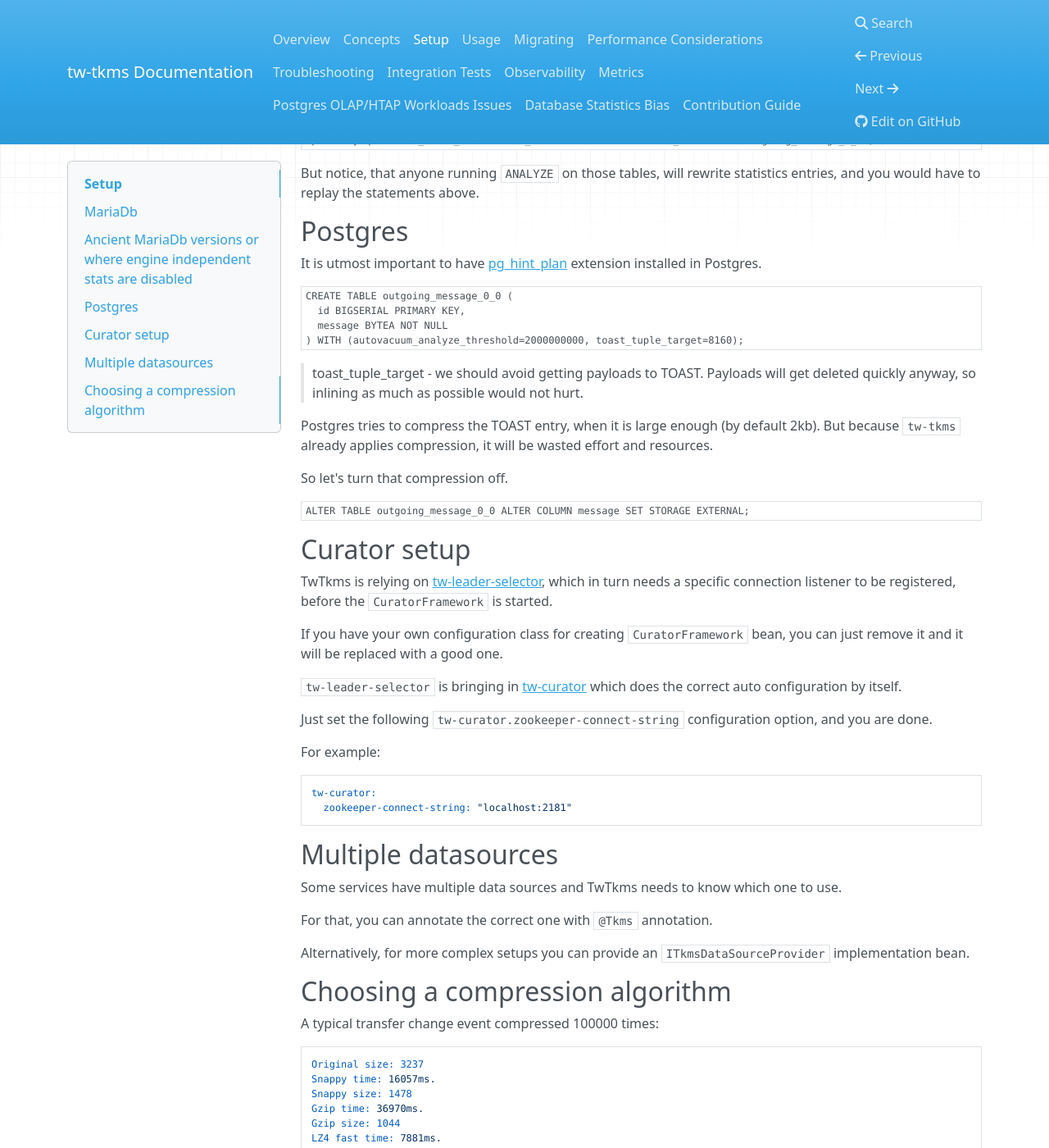
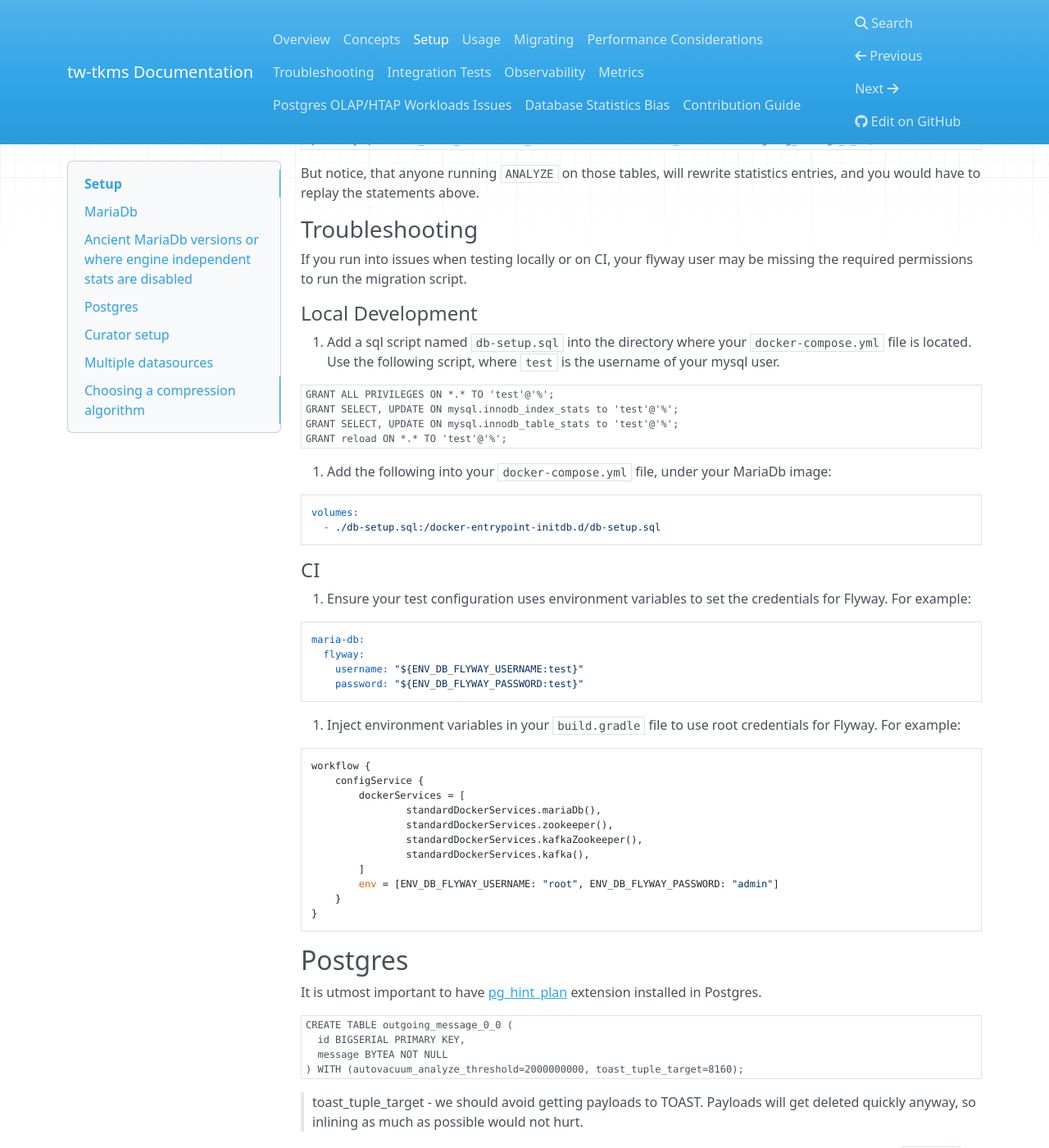
Before and after one commit to transferwise/tw-tkms, an MkDocs documentation site: the page built from docs/setup.md, in a window 1280 px wide and 1400 px high, scrolled down 1555 px. Shown: the whole window at 82% size. Built offline with MkDocs 1.6.1, drawn with Linux system fonts in a browser that asks for light colours; nearby versions of some CDN libraries; some of the changed text lies outside the part shown.

Commit message:
added troubleshooting section (#72)

````diff
--- a/docs/setup.md
+++ b/docs/setup.md
@@ -84,6 +84,59 @@ update mysql.innodb_table_stats set n_rows=1000000 where table_name like "outgoi
 
 But notice, that anyone running `ANALYZE` on those tables, will rewrite statistics entries, and you would have to replay the statements above.
 
+### Troubleshooting
+If you run into issues when testing locally or on CI, your flyway user may be missing the required permissions to run the migration script.
+
+#### Local Development
+
+1. Add a sql script named `db-setup.sql` into the directory where your `docker-compose.yml` file is located. Use the following script, where `test` is the username of your mysql user.
+
+<!-- @formatter:off -->
+```mariadb
+GRANT ALL PRIVILEGES ON *.* TO 'test'@'%';
+GRANT SELECT, UPDATE ON mysql.innodb_index_stats to 'test'@'%';
+GRANT SELECT, UPDATE ON mysql.innodb_table_stats to 'test'@'%';
+GRANT reload ON *.* TO 'test'@'%';
+```
+<!-- @formatter:on -->
+
+2. Add the following into your `docker-compose.yml` file, under your MariaDb image:
+
+<!-- @formatter:off -->
+```yml
+volumes:
+  - ./db-setup.sql:/docker-entrypoint-initdb.d/db-setup.sql
+```
+<!-- @formatter:on -->
+
+#### CI
+1. Ensure your test configuration uses environment variables to set the credentials for Flyway. For example:
+<!-- @formatter:off -->
+```yml
+maria-db:
+  flyway:
+    username: "${ENV_DB_FLYWAY_USERNAME:test}"
+    password: "${ENV_DB_FLYWAY_PASSWORD:test}"
+```
+
+2. Inject environment variables in your `build.gradle` file to use root credentials for Flyway. For example:
+<!-- @formatter:off -->
+```
+workflow {
+    configService {
+        dockerServices = [
+                standardDockerServices.mariaDb(),
+                standardDockerServices.zookeeper(),
+                standardDockerServices.kafkaZookeeper(),
+                standardDockerServices.kafka(),
+        ]
+        env = [ENV_DB_FLYWAY_USERNAME: "root", ENV_DB_FLYWAY_PASSWORD: "admin"]
+    }
+}
+```
+<!-- @formatter:on -->
+
+
 ## Postgres
 
 It is utmost important to have [pg_hint_plan](https://github.com/ossc-db/pg_hint_plan) extension installed in Postgres.
@@ -129,6 +182,13 @@ tw-curator:
   zookeeper-connect-string: "localhost:2181"
 ```
 
+If you are using GradleWise, the Zookeeper path is automatically set using environment variables. You can use the following configuration:
+
+```yaml
+tw-curator:
+  zookeeper-connect-string: ${ZK_SERVICE_HOST:localhost}:${ZOOKEEPER_PORT_MAPPING:2181}
+```
+
 ## Multiple datasources
 
 Some services have multiple data sources and TwTkms needs to know which one to use.
````
